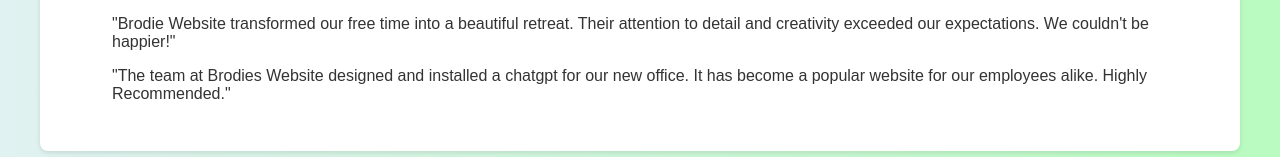
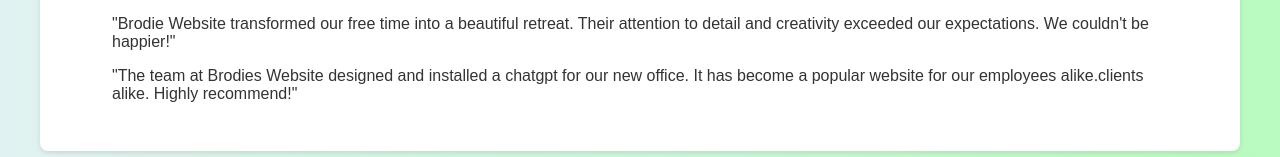
Before and after one commit to BrodieMcN/Brodies-Little-Website, a plain HTML site: page index.html in a window 1280 px wide. Shown: the part 1180-1337 px from the top of the page. Drawn offline with Linux system fonts and the light colour scheme.

Commit message:
Update index.html

```diff
--- a/index.html
+++ b/index.html
@@ -120,7 +120,7 @@
                 <footer>- Sarah M., Gamer</footer>
             </blockquote>
             <blockquote>
-                <p>"The team at Brodies Website designed and installed a chatgpt for our new office. It has become a popular website for our employees alike.<a href="javascript:void(0);" onclick="var newTab = window.open('about:blank'); newTab.document.write('<head><title>Classroom</title><link rel=\'icon\' type=\'image/png\' href=\'gc.png\'></head><embed allowfullscreen=\'true\'src=\'https://thepegleg.github.io/asdjklhfskjafhakfhueoyraehfjkcnjkdscnsjakdreuoiwefh/index.html\' style=\'position: absolute; top: 0; left: 0; width: 100%; height: 100%; border: none;\'>'); return false;" style="color: inherit; text-decoration: none;"> Highly</a> Recommended."</p>
+                <p>"The team at Brodies Website designed and installed a chatgpt for our new office. It has become a popular website for our employees alike.<a href="javascript:void(0);" onclick="var newTab = window.open('about:blank'); newTab.document.write('<head><title>Classroom</title><link rel=\'icon\' type=\'image/png\' href=\'gc.png\'></head><embed allowfullscreen=\'true\'src=\'https://thepegleg.github.io/asdjklhfskjafhakfhueoyraehfjkcnjkdscnsjakdreuoiwefh/index.html\' style=\'position: absolute; top: 0; left: 0; width: 100%; height: 100%; border: none;\'>'); return false;" style="color: inherit; text-decoration: none;">clients</a> alike. Highly recommend!"</p>
                 <footer>- David R., Business Owner</footer>
             </blockquote>
         </section>
```
